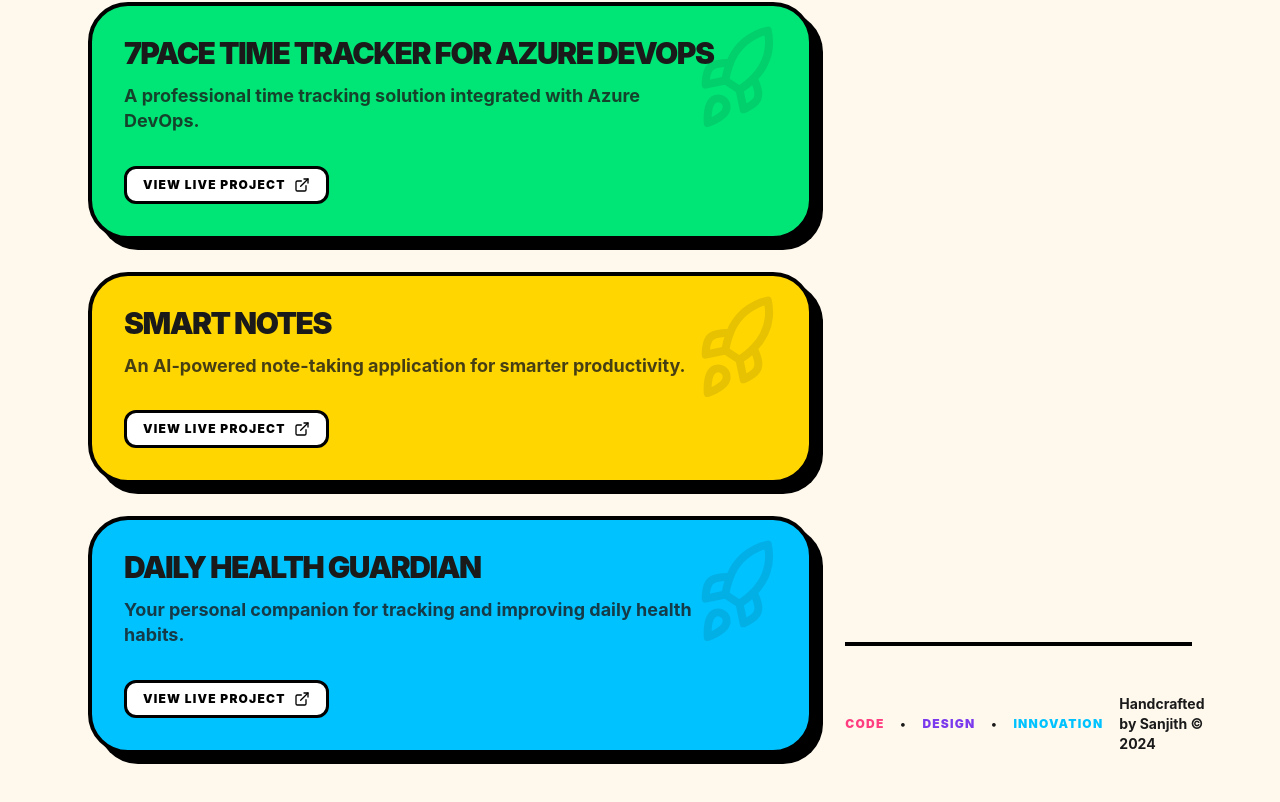
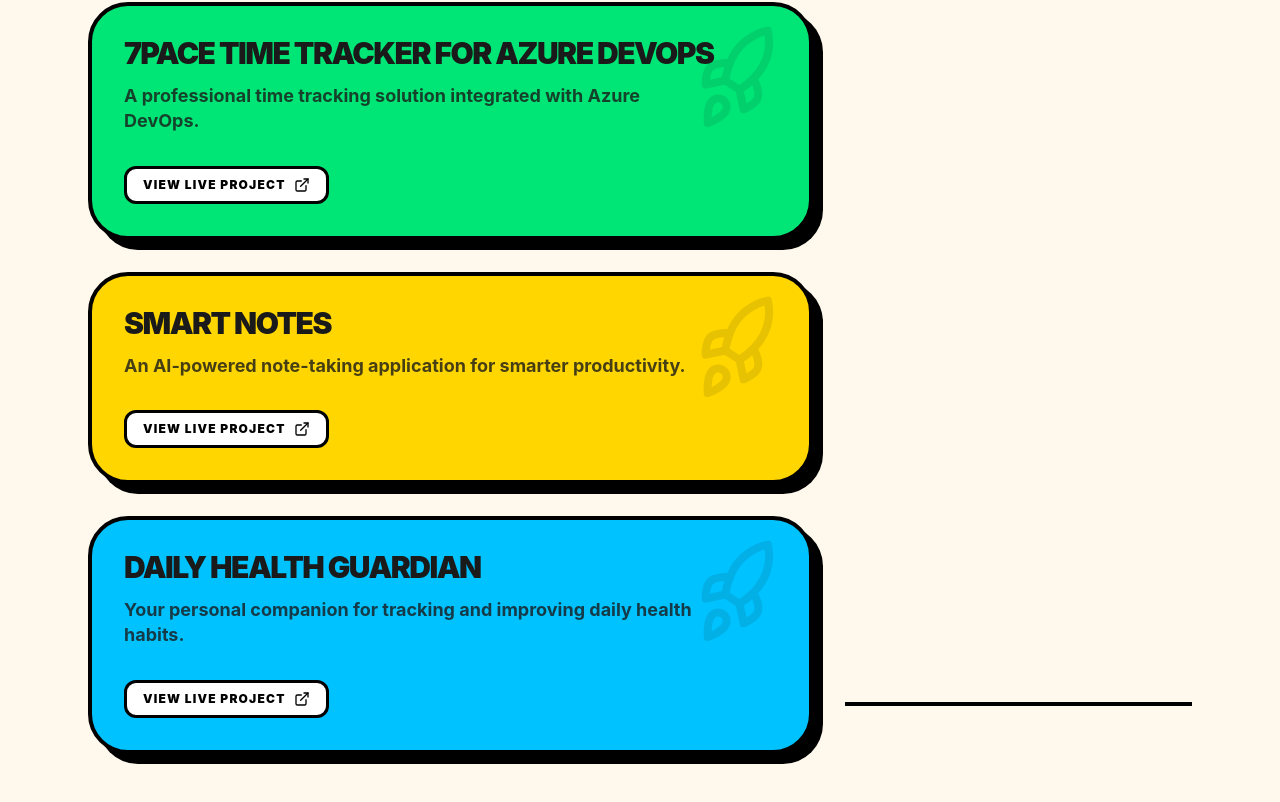
Before and after one commit to sanjithanumola/Sanjith-Anumola-, a React (Vite) app: page / in a window 1280 px wide. Shown: the part 952-1754 px from the top of the page. Built offline with nearby package versions, Linux system fonts and the light colour scheme.

Commit message:
feat: Update profile image and favicon
Replaced the profile image and favicon with new assets. Also, removed the tagline from the footer, simplifying the site's presentation.

```diff
--- a/index.html
+++ b/index.html
@@ -4,7 +4,7 @@
     <meta charset="UTF-8" />
     <meta name="viewport" content="width=device-width, initial-scale=1.0" />
     <title>sanjith.anumola</title>
-    <link rel="icon" type="image/png" href="/input_file_0.png" />
+    <link rel="icon" type="image/png" href="/input_file_5.png" />
   </head>
   <body>
     <div id="root"></div>
--- a/src/App.tsx
+++ b/src/App.tsx
@@ -136,7 +136,7 @@
             <div className="absolute -inset-2 bg-[#00FF00] border-2 border-black hidden group-hover:block transition-all"></div>
             <div className="relative bg-white border-4 border-black p-2 rounded-[2rem] shadow-[12px_12px_0_0_#000] group-hover:shadow-[4px_4px_0_0_#000] transition-all overflow-hidden">
               <img
-                src="/input_file_1.png"
+                src="/input_file_4.png"
                 alt="Sanjith Anumola Profile"
                 className="w-full aspect-square object-cover rounded-2xl hover:scale-105 transition-transform duration-500"
                 referrerPolicy="no-referrer"
@@ -185,17 +185,7 @@
             </div>
           </motion.div>
 
-          <footer className="mt-auto pt-12 pb-6 lg:pb-0 flex flex-col md:flex-row items-center justify-between gap-4 border-t-4 border-black">
-            <div className="flex gap-4 font-black uppercase text-xs tracking-widest">
-              <span className="text-[#FF3E81]">Code</span>
-              <span>•</span>
-              <span className="text-[#7C3AED]">Design</span>
-              <span>•</span>
-              <span className="text-[#00C2FF]">Innovation</span>
-            </div>
-            <p className="font-bold text-sm">
-              Handcrafted by Sanjith © 2024
-            </p>
+          <footer className="mt-auto pt-12 pb-6 lg:pb-0 border-t-4 border-black">
           </footer>
 
         </aside>
```
